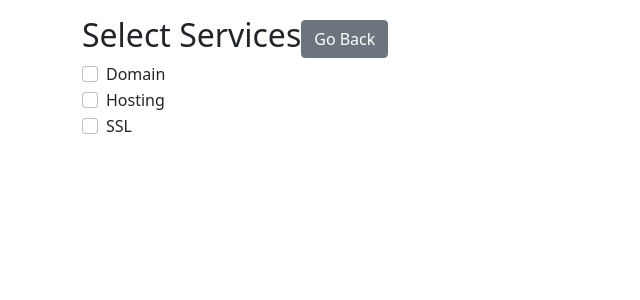
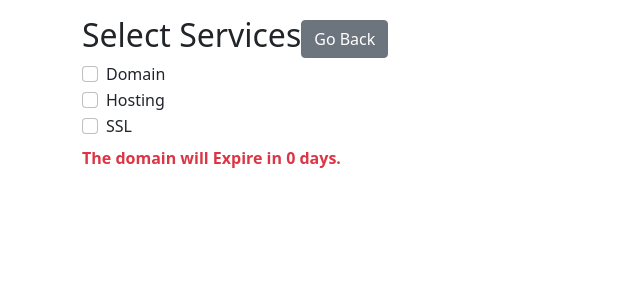
Before and after one commit to Shubham-Gupta312/Domain-Info, a CodeIgniter 4 app: template app/Views/admin/domain_info.php in a window 1280 px wide. Shown: the part 56-356 px from the top of the page, without its empty margins (0-640 px from the left). Run offline with PHP 8.4 and a stand-in for CodeIgniter, Linux system fonts and the light colour scheme; the template is opened without the code that fills it: most values are stand-ins (such as "Sample title", 1, 10 or a date in 2020); data that the repository does not hold is empty; some libraries are stand-ins or nearby versions.

Commit message:
add date

```diff
--- a/app/Views/admin/domain_info.php
+++ b/app/Views/admin/domain_info.php
@@ -23,6 +23,11 @@
     </div>
 </div>
 
+<div class="container mt-2">
+    <strong id="result" class="text-danger"></strong>
+
+</div>
+
 <div class="container mt-3" id="domainDiv" style="display: none;">
     <h3>Domain Information</h3>
     <!-- Domain-related fields go here -->
@@ -31,12 +36,13 @@
             <!-- Left Column -->
             <div class="mb-3">
                 <label for="domainName" class="form-label">Domain Name</label>
-                <input type="text" value="<?= $domain_detail['domainName']  ?>" class="form-control" id="domainName" name="domainName"
-                readonly placeholder="Enter domain name">
+                <input type="text" value="<?= $domain_detail['domainName'] ?>" class="form-control" id="domainName"
+                    name="domainName" readonly placeholder="Enter domain name">
             </div>
             <div class="mb-3">
                 <label for="expiryDate" class="form-label">Domain Expiry Date</label>
-                <input type="date" class="form-control" value="<?= $domain_detail['domainExpdate'] ?>" name="domainExpdate" id="expiryDate" readonly>
+                <input type="date" class="form-control" value="<?= $domain_detail['domainExpdate'] ?>"
+                    name="domainExpdate" id="expiryDate" readonly>
             </div>
             <!-- More domain-related fields can go here -->
         </div>
@@ -44,14 +50,14 @@
             <!-- Right Column -->
             <div class="mb-3">
                 <label for="domainCost" class="form-label">Domain Cost</label>
-                <input type="text" class="form-control" id="domainCost" value="<?= $domain_detail['domainCost'] ?>" name="domainCost"
-                    placeholder="Enter domain cost" readonly>
+                <input type="text" class="form-control" id="domainCost" value="<?= $domain_detail['domainCost'] ?>"
+                    name="domainCost" placeholder="Enter domain cost" readonly>
 
             </div>
             <div class="mb-3">
                 <label for="sellingCost" class="form-label">Selling Cost</label>
-                <input type="text" class="form-control" id="sellingCost" value="<?= $domain_detail['sellingCost'] ?>" name="sellingCost"
-                    placeholder="Enter selling cost" readonly>
+                <input type="text" class="form-control" id="sellingCost" value="<?= $domain_detail['sellingCost'] ?>"
+                    name="sellingCost" placeholder="Enter selling cost" readonly>
 
             </div>
             <!-- More domain-related fields can go here -->
@@ -60,13 +66,15 @@
             <!-- Left Column -->
             <div class="mb-3">
                 <label for="domainProvider" class="form-label">Domain Provider</label>
-                <input type="text" class="form-control" id="domainProvider"  value="<?= $domain_detail['domainProvider'] ?>" name="domainProvider"
-                    placeholder="Enter domain provider name"  readonly>
+                <input type="text" class="form-control" id="domainProvider"
+                    value="<?= $domain_detail['domainProvider'] ?>" name="domainProvider"
+                    placeholder="Enter domain provider name" readonly>
 
             </div>
             <div class="mb-3">
                 <label for="RegistrationDate" class="form-label">Domain Registration Date</label>
-                <input type="text" class="form-control" value="<?= $domain_detail['domainRegdate'] ?>" name="domainRegdate" id="RegistrationDate" readonly>
+                <input type="date" class="form-control" value="<?= $domain_detail['domainRegdate'] ?>"
+                    name="domainRegdate" id="RegistrationDate" readonly>
 
             </div>
             <!-- More domain-related fields can go here -->
@@ -75,12 +83,14 @@
             <!-- Right Column -->
             <div class="mb-3">
                 <label for="email" class="form-label">Registered Email</label>
-                <input type="email" class="form-control" id="email" value="<?= $domain_detail['email'] ?>" name="email" placeholder="Enter Registered Email" readonly>
+                <input type="email" class="form-control" id="email" value="<?= $domain_detail['email'] ?>" name="email"
+                    placeholder="Enter Registered Email" readonly>
 
             </div>
             <div class="mb-3">
                 <label for="contact" class="form-label">Contact No.</label>
-                <input type="text" class="form-control" id="contact" value="<?= $domain_detail['phone'] ?>" name="phone" placeholder="Enter Contact Number" readonly>
+                <input type="text" class="form-control" id="contact" value="<?= $domain_detail['phone'] ?>" name="phone"
+                    placeholder="Enter Contact Number" readonly>
 
             </div>
             <!-- More domain-related fields can go here -->
@@ -88,14 +98,16 @@
         <div class="col-md-6">
             <div class="mb-3">
                 <label for="company" class="form-label">Company Name</label>
-                <input type="text" class="form-control" id="company" value="<?= $domain_detail['company'] ?>" name="company" placeholder="Enter Company Name" readonly>
+                <input type="text" class="form-control" id="company" value="<?= $domain_detail['company'] ?>"
+                    name="company" placeholder="Enter Company Name" readonly>
 
             </div>
         </div>
         <div class="col-md-6">
             <div class="mb-3">
                 <label for="renewalDate" class="form-label">Domain Renewal Year</label>
-                <input type="date" class="form-control" value="<?= $domain_detail['renewalDate'] ?>" name="renewalDate" id="renewalDate" readonly>
+                <input type="date" class="form-control" value="<?= $domain_detail['renewalDate'] ?>" name="renewalDate"
+                    id="renewalDate" readonly>
 
             </div>
         </div>
@@ -116,21 +128,22 @@
             </div>
             <div class="mb-3">
                 <label for="expiryDate" class="form-label">Expiry Date</label>
-                <input type="text" class="form-control" value="<?= $domain_detail['expDate'] ?>" name="expDate" id="expiryDate" readonly>
+                <input type="date" class="form-control" value="<?= $domain_detail['expDate'] ?>" name="expDate"
+                    id="expiryDate" readonly>
 
             </div>
         </div>
         <div class="col-md-6">
             <div class="mb-3">
                 <label for="hostingCost" class="form-label">Hosting Cost</label>
-                <input type="text" class="form-control" id="hostingCost" value="<?= $domain_detail['hostingCost'] ?>" name="hostingCost" readonly
-                    placeholder="Enter hosting cost">
+                <input type="text" class="form-control" id="hostingCost" value="<?= $domain_detail['hostingCost'] ?>"
+                    name="hostingCost" readonly placeholder="Enter hosting cost">
 
             </div>
             <div class="mb-3">
                 <label for="hostingSpace" class="form-label">Hosting Space (GB)</label>
-                <input type="text" class="form-control" id="hostingSpace" value="<?= $domain_detail['hostingSpace'] ?>" name="hostingSpace" readonly
-                    placeholder="Enter hosting space">
+                <input type="text" class="form-control" id="hostingSpace" value="<?= $domain_detail['hostingSpace'] ?>"
+                    name="hostingSpace" readonly placeholder="Enter hosting space">
 
             </div>
         </div>
@@ -146,20 +159,22 @@
             <!-- Left Column -->
             <div class="mb-3">
                 <label for="domainName" class="form-label">Domain Name</label>
-                <input type="text" class="form-control" id="domainName" value="<?= $domain_detail['domain_Name']  ?>" name="domain_Name" readonly
-                    placeholder="Enter domain name">
+                <input type="text" class="form-control" id="domainName" value="<?= $domain_detail['domain_Name'] ?>"
+                    name="domain_Name" readonly placeholder="Enter domain name">
 
             </div>
             <div class="mb-3">
                 <label for="expiryDate" class="form-label">Expiry Date</label>
-                <input type="text" class="form-control" id="expiryDate" value="<?= $domain_detail['ssl_expDate'] ?>" name="ssl_expDate" readonly>
+                <input type="date" class="form-control" id="expiryDate" value="<?= $domain_detail['ssl_expDate'] ?>"
+                    name="ssl_expDate" readonly>
             </div>
         </div>
         <div class="col-md-6">
             <!-- Right Column -->
             <div class="mb-3">
                 <label for="domainCost" class="form-label">Cost</label>
-                <input type="text" class="form-control" id="domainCost" value="<?= $domain_detail['cost'] ?>" name="cost" placeholder="Enter domain cost" readonly>
+                <input type="text" class="form-control" id="domainCost" value="<?= $domain_detail['cost'] ?>"
+                    name="cost" placeholder="Enter domain cost" readonly>
             </div>
         </div>
     </div>
@@ -201,6 +216,33 @@
 
     // Initially call the function to check the status of checkboxes
     showHideDivs();
+
+    // Calculate remaining time to expire domain
+    // Get references to the date input fields
+    const startDateInput = document.getElementById("RegistrationDate");
+    const endDateInput = document.getElementById("expiryDate");
+    const resultParagraph = document.getElementById("result");
+
+    // Function to calculate date difference
+    function calculateDateDifference() {
+        const startDate = new Date(startDateInput.value);
+        const endDate = new Date(endDateInput.value);
+
+        if (!isNaN(startDate.getTime()) && !isNaN(endDate.getTime())) {
+            const difference = Math.abs(endDate - startDate);
+            const differenceInDays = Math.ceil(difference / (1000 * 60 * 60 * 24));
+            resultParagraph.innerText = `The domain will Expire in ${differenceInDays} days.`;
+        }
+    }
+
+    // Add event listeners to date input fields
+    startDateInput.addEventListener('input', calculateDateDifference);
+    endDateInput.addEventListener('input', calculateDateDifference);
+
+    // Initially calculate the difference
+    calculateDateDifference();
+
+
 </script>
 
 
```
Also changed, not shown: app/Views/footer.php (added).
